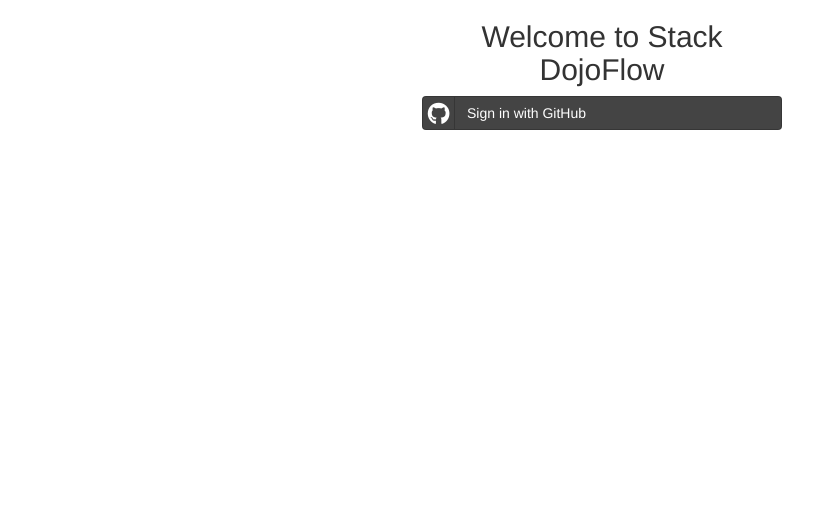
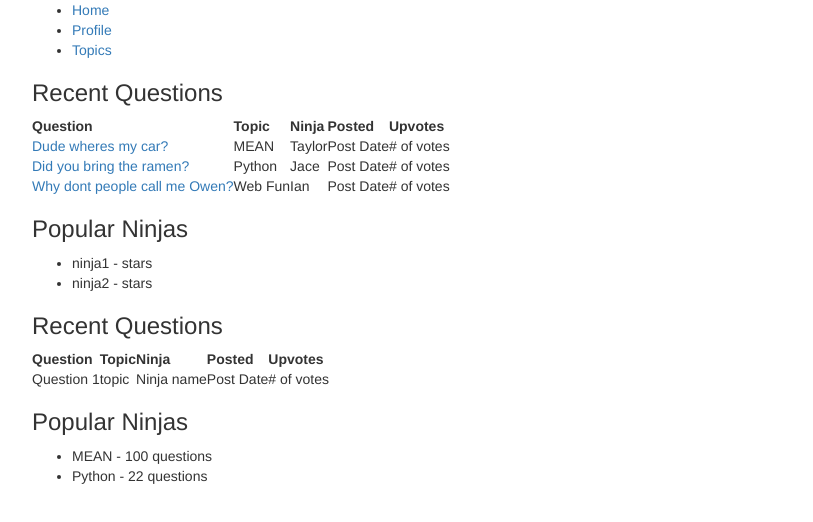
Before and after one commit to coltyharrison/stack_dojoflow, a website: page client/index.html at #!/dash in a window 1280 px wide. Shown: the whole page, without its empty margins (38-851 px from the left). Drawn offline with nearby package versions, Linux system fonts and the light colour scheme; some packages are replaced by stand-ins of ours.

Commit message:
basic layout and controllers for dash

```diff
--- a/client/app.js
+++ b/client/app.js
@@ -1,10 +1,13 @@
-console.log('sjkdhsa');
 var app = angular.module('app', ['ngRoute']);
 app.config(function($routeProvider) {
     $routeProvider
     .when('/', {
         templateUrl: 'partials/auth.html',
     })
+    .when('/dash', {
+        templateUrl: 'partials/dashboard.html',
+        controller: 'dashController'
+    })
     .otherwise({
         redirectTo: '/'
     });
--- /dev/null
+++ b/client/controllers/dashController.js
@@ -0,0 +1,21 @@
+app.controller('dashController', function($scope, questionFactory){
+
+    var setDash = function() {
+        questionFactory.getQuestions(function(output){
+            $scope.questions = output;
+        })
+        // questionFactory.getTopics(function(output){
+        //     $scope.tasks = output;
+        // })
+        // ninjaFactory.getNinjas(function(output){
+        //     $scope.tasks = output;
+        // })
+    }
+
+    setDash();
+
+    // $scope.add_task = function(){
+    //     taskFactory.create($scope.todo);
+    //     $scope.todo = {}
+    // }
+})
--- /dev/null
+++ b/client/factories/questionFactory.js
@@ -0,0 +1,20 @@
+app.factory('questionFactory', function(){
+    var factory = {};
+    factory.questions = [
+        {name:'Taylor', question:'Dude wheres my car?', topic:'MEAN', _id:31},
+        {name:'Jace', question:'Did you bring the ramen?', topic:'Python', _id:25},
+        {name:'Ian', question:'Why dont people call me Owen?', topic:'Web Fun', _id:223},
+    ];
+
+
+    factory.getQuestions = function(callback){
+        questions = factory.questions;
+        callback(questions);
+    }
+
+    factory.create = function(task){
+        $http.post('/create', task);
+    }
+
+    return factory;
+})
--- a/client/index.html
+++ b/client/index.html
@@ -13,6 +13,8 @@
     <script src="angular/angular.js"></script>
     <script src="angular-route/angular-route.js"></script>
     <script src="app.js"></script>
+    <script src="controllers/dashController.js"></script>
+    <script src="factories/questionFactory.js"></script>
 </head>
 
 <body>
--- /dev/null
+++ b/client/partials/dashboard.html
@@ -0,0 +1,63 @@
+<div id='dash-wrapper'>
+    <nav>
+        <ul>
+            <li><a href="#">Home</a></li>
+            <li><a href="#">Profile</a></li>
+            <li><a href="#">Topics</a></li>
+        </ul>
+    </nav>
+    <div id='dash-body'>
+        <div id='recent_q'>
+            <h3>Recent Questions</h3>
+            <table>
+                <tr>
+                    <th>Question</th>
+                    <th>Topic</th>
+                    <th>Ninja</th>
+                    <th>Posted</th>
+                    <th>Upvotes</th>
+                </tr>
+                <tr ng-repeat='question in questions'>
+                    <td><a href="#!/show/{{question._id}}">{{question.question}}</a></td>
+                    <td>{{question.topic}}</td>
+                    <td>{{question.name}}</td>
+                    <td>Post Date</td>
+                    <td># of votes</td>
+                </tr>
+            </table>
+        </div>
+        <div id='pop_ninja'>
+            <h3>Popular Ninjas</h3>
+            <ul>
+                <li>ninja1 - stars</li>
+                <li>ninja2 - stars</li>
+            </ul>
+        </div>
+        <div id='pop_q'>
+            <h3>Recent Questions</h3>
+            <table>
+                <tr>
+                    <th>Question</th>
+                    <th>Topic</th>
+                    <th>Ninja</th>
+                    <th>Posted</th>
+                    <th>Upvotes</th>
+                </tr>
+                <tr>
+                    <td>Question 1</td>
+                    <td>topic</td>
+                    <td>Ninja name</td>
+                    <td>Post Date</td>
+                    <td># of votes</td>
+                </tr>
+            </table>
+        </div>
+        <div id='pop_topic'>
+            <h3>Popular Ninjas</h3>
+            <ul>
+                <li>MEAN - 100 questions</li>
+                <li>Python - 22 questions</li>
+            </ul>
+        </div>
+    </div>
+</div>
```
